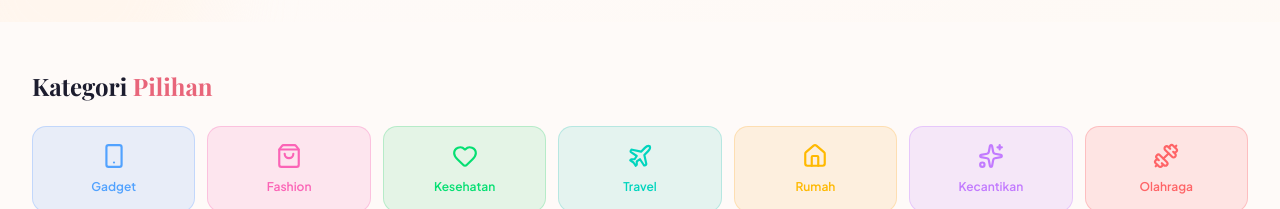
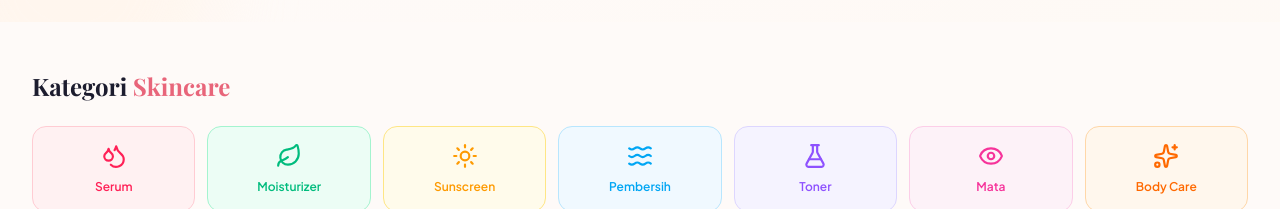
Before and after one commit to yanrane/TitipPilih, a Next.js app: page / in a window 1280 px wide. Shown: the part 743-952 px from the top of the page. Built offline with nearby package versions, Linux system fonts and the light colour scheme; no server answers; the database is empty.

Commit message:
feat: KategoriGrid skincare sub-categories with beauty colors

```diff
--- a/components/home/KategoriGrid.tsx
+++ b/components/home/KategoriGrid.tsx
@@ -1,12 +1,12 @@
 import Link from 'next/link'
 import {
-  Smartphone,
-  ShoppingBag,
-  Heart,
-  Plane,
-  Home,
+  Droplets,
+  Leaf,
+  Sun,
+  Waves,
+  FlaskConical,
+  Eye,
   Sparkles,
-  Dumbbell,
   type LucideIcon,
 } from 'lucide-react'
 import type { CategorySlug } from '@/types'
@@ -22,60 +22,60 @@ interface CategoryItem {
 
 const categories: CategoryItem[] = [
   {
-    slug: 'gadget',
-    label: 'Gadget',
-    icon: Smartphone,
-    color: 'text-blue-400',
-    bg: 'bg-blue-500/10 hover:bg-blue-500/20',
-    border: 'border-blue-500/20 hover:border-blue-400/40',
+    slug: 'serum',
+    label: 'Serum',
+    icon: Droplets,
+    color: 'text-rose-500',
+    bg: 'bg-rose-50 hover:bg-rose-100',
+    border: 'border-rose-200 hover:border-rose-300',
   },
   {
-    slug: 'fashion',
-    label: 'Fashion',
-    icon: ShoppingBag,
-    color: 'text-pink-400',
-    bg: 'bg-pink-500/10 hover:bg-pink-500/20',
-    border: 'border-pink-500/20 hover:border-pink-400/40',
+    slug: 'moisturizer',
+    label: 'Moisturizer',
+    icon: Leaf,
+    color: 'text-emerald-500',
+    bg: 'bg-emerald-50 hover:bg-emerald-100',
+    border: 'border-emerald-200 hover:border-emerald-300',
   },
   {
-    slug: 'kesehatan',
-    label: 'Kesehatan',
-    icon: Heart,
-    color: 'text-green-400',
-    bg: 'bg-green-500/10 hover:bg-green-500/20',
-    border: 'border-green-500/20 hover:border-green-400/40',
+    slug: 'sunscreen',
+    label: 'Sunscreen',
+    icon: Sun,
+    color: 'text-amber-500',
+    bg: 'bg-amber-50 hover:bg-amber-100',
+    border: 'border-amber-200 hover:border-amber-300',
   },
   {
-    slug: 'travel',
-    label: 'Travel',
-    icon: Plane,
-    color: 'text-teal-400',
-    bg: 'bg-teal-500/10 hover:bg-teal-500/20',
-    border: 'border-teal-500/20 hover:border-teal-400/40',
+    slug: 'cleanser',
+    label: 'Pembersih',
+    icon: Waves,
+    color: 'text-sky-500',
+    bg: 'bg-sky-50 hover:bg-sky-100',
+    border: 'border-sky-200 hover:border-sky-300',
   },
   {
-    slug: 'rumah',
-    label: 'Rumah',
-    icon: Home,
-    color: 'text-amber-400',
-    bg: 'bg-amber-500/10 hover:bg-amber-500/20',
-    border: 'border-amber-500/20 hover:border-amber-400/40',
+    slug: 'toner',
+    label: 'Toner',
+    icon: FlaskConical,
+    color: 'text-violet-500',
+    bg: 'bg-violet-50 hover:bg-violet-100',
+    border: 'border-violet-200 hover:border-violet-300',
   },
   {
-    slug: 'kecantikan',
-    label: 'Kecantikan',
-    icon: Sparkles,
-    color: 'text-purple-400',
-    bg: 'bg-purple-500/10 hover:bg-purple-500/20',
-    border: 'border-purple-500/20 hover:border-purple-400/40',
+    slug: 'eyecare',
+    label: 'Mata',
+    icon: Eye,
+    color: 'text-pink-500',
+    bg: 'bg-pink-50 hover:bg-pink-100',
+    border: 'border-pink-200 hover:border-pink-300',
   },
   {
-    slug: 'olahraga',
-    label: 'Olahraga',
-    icon: Dumbbell,
-    color: 'text-red-400',
-    bg: 'bg-red-500/10 hover:bg-red-500/20',
-    border: 'border-red-500/20 hover:border-red-400/40',
+    slug: 'bodycare',
+    label: 'Body Care',
+    icon: Sparkles,
+    color: 'text-orange-500',
+    bg: 'bg-orange-50 hover:bg-orange-100',
+    border: 'border-orange-200 hover:border-orange-300',
   },
 ]
 
@@ -83,10 +83,9 @@ export function KategoriGrid() {
   return (
     <section className="mx-auto max-w-7xl px-4 sm:px-6 lg:px-8 py-12">
       <h2 className="text-2xl font-bold text-foreground mb-6">
-        Kategori <span className="text-primary">Pilihan</span>
+        Kategori <span className="text-primary">Skincare</span>
       </h2>
 
-      {/* Horizontal scroll on mobile, 7-column grid on desktop */}
       <div className="flex gap-3 overflow-x-auto pb-2 md:grid md:grid-cols-7 md:overflow-visible">
         {categories.map((cat) => {
           const Icon = cat.icon
```
